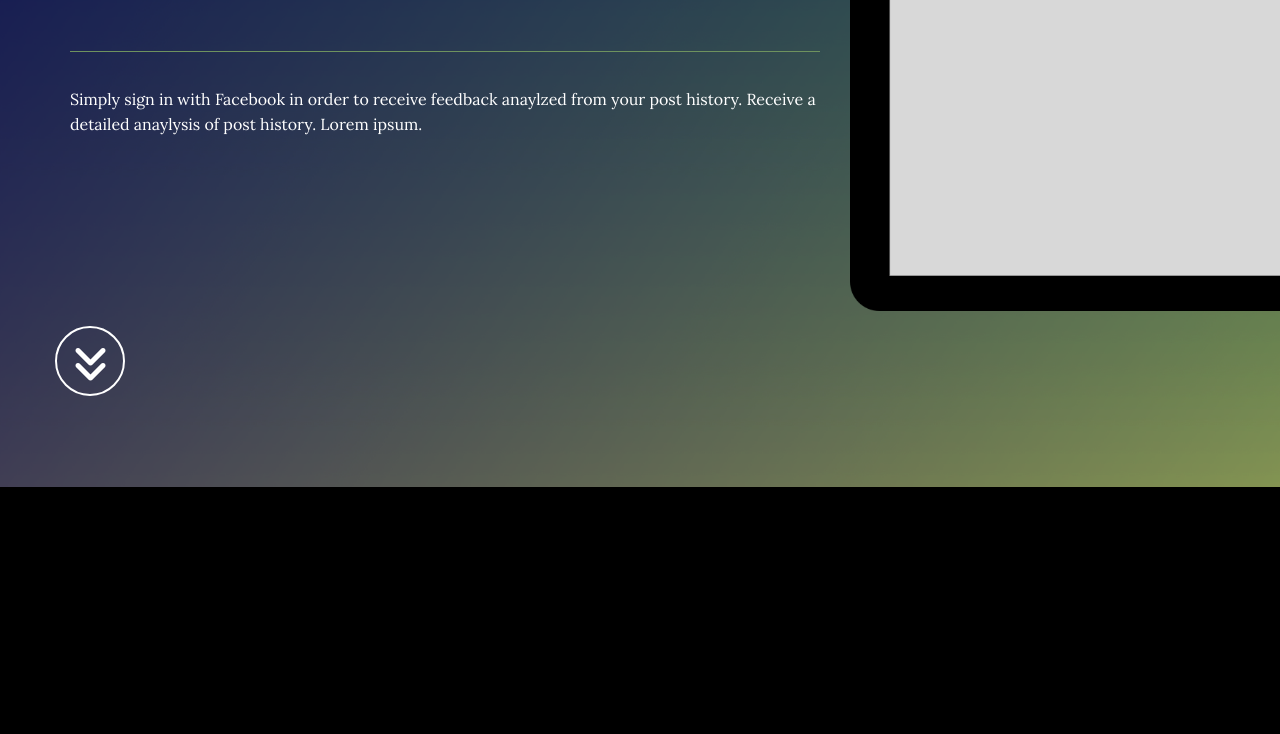
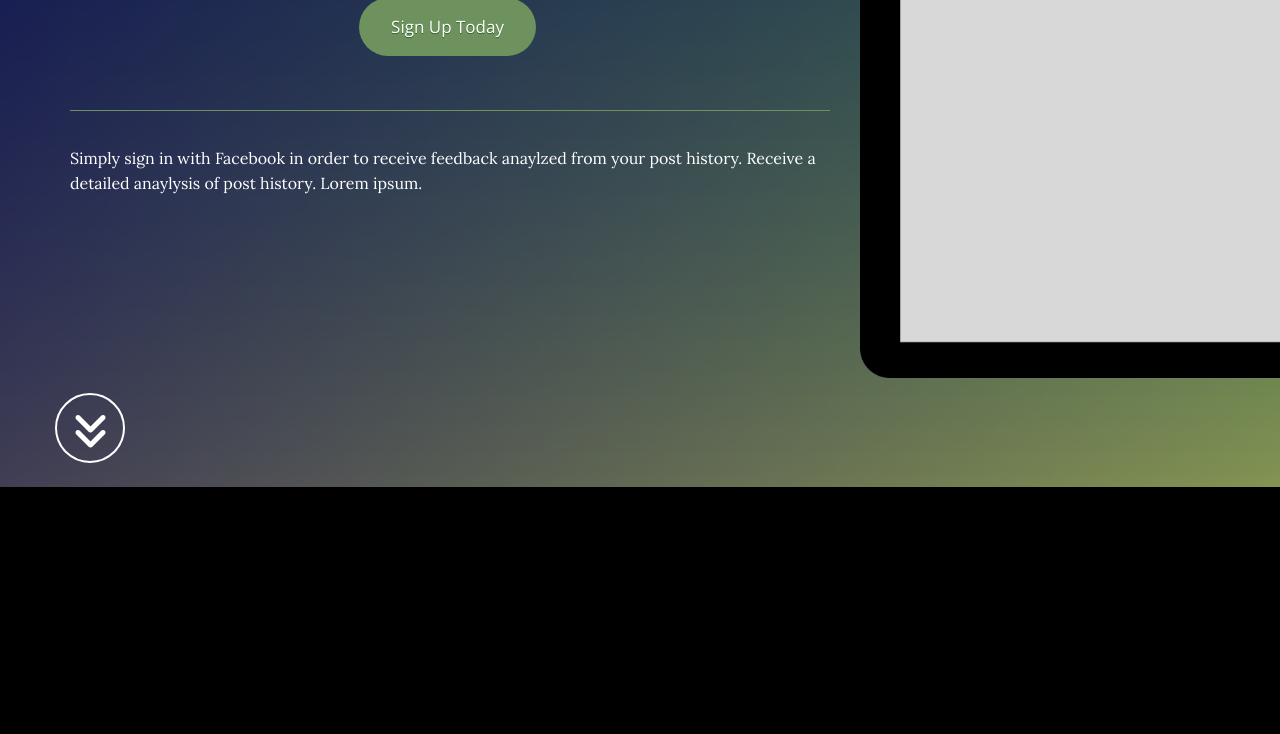
Before and after one commit to alexanderlam/raven, a plain HTML site: page index.html in a window 1280 px wide. Shown: the part 313-1047 px from the top of the page. Drawn offline with nearby package versions, Linux system fonts and the light colour scheme; some packages are replaced by stand-ins of ours.

Commit message:
Index fixes

```diff
--- a/css/grayscale.css
+++ b/css/grayscale.css
@@ -153,8 +153,7 @@ a:focus {
 }
 
 .intro .intro-body {
-    display: table-cell;
-    vertical-align: middle;
+    margin-top:150px;
 }
 
 .intro .intro-body .brand-heading {
@@ -408,3 +407,8 @@ body {
 #regHeader{
     text-align:center;
 }
+
+.intro-body .container{
+    padding-right:0px;
+
+}
```
